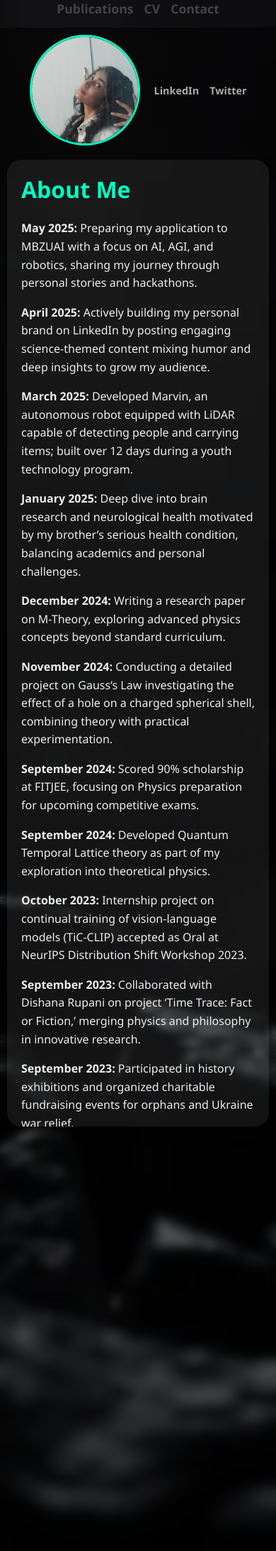
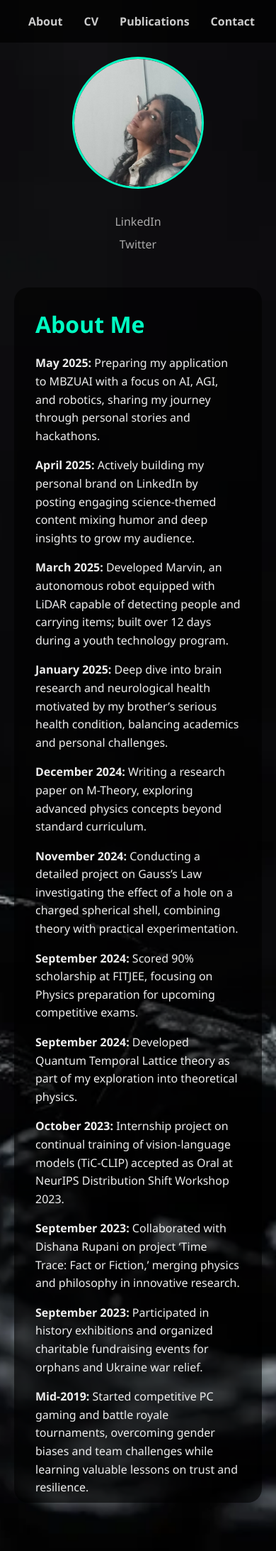
Before and after one commit to dishana11/dishana11.github.io, a Jekyll site: the page built from index.md, in a window 390 px wide. Shown: the top 2185 px of the page at 71% size. Built offline with Jekyll 4.4.1, drawn with Linux system fonts in a browser that asks for light colours; some of the changed lines change nothing that is shown.

Commit message:
Update index.md

```diff
--- a/index.md
+++ b/index.md
@@ -1,164 +1,133 @@
 ---
-title: About Me
+title: Dishana | Portfolio
 layout: default
 ---
 
 <style>
-  html, body {
-    height: 100%;
+  body {
     margin: 0;
     font-family: 'Segoe UI', Tahoma, Geneva, Verdana, sans-serif;
     background: url('/assets/my-background.jpg') no-repeat center center fixed;
     background-size: cover;
-    overflow: hidden; /* Disable page scroll */
     color: #fff;
   }
 
-  .page-container {
+  .navbar {
+    position: fixed;
+    top: 0;
+    left: 0;
+    right: 0;
+    height: 60px;
+    background: rgba(0, 0, 0, 0.7);
     display: flex;
-    min-height: 100vh;
-    backdrop-filter: blur(6px);
-    background-color: rgba(0, 0, 0, 0.5);
-    padding: 20px;
+    align-items: center;
+    justify-content: flex-end;
+    padding: 0 30px;
+    z-index: 100;
   }
 
-  /* Left sidebar with image and links */
-  .sidebar {
-    width: 220px;
-    display: flex;
-    flex-direction: column;
-    align-items: center;
+  .navbar a {
     color: #ccc;
+    text-decoration: none;
+    margin-left: 30px;
     font-weight: 600;
+    font-size: 1rem;
+    transition: color 0.3s;
+    cursor: pointer;
   }
 
-  .profile-img {
-    width: 150px;
-    height: 150px;
+  .navbar a:hover {
+    color: #00ffc3;
+  }
+
+  .main {
+    padding-top: 80px;
+    max-width: 1100px;
+    margin: auto;
+    display: flex;
+    gap: 40px;
+    padding-left: 20px;
+    padding-right: 20px;
+  }
+
+  .left-side {
+    flex: 0 0 250px;
+    text-align: center;
+  }
+
+  .left-side img {
+    width: 180px;
+    height: 180px;
     border-radius: 50%;
+    border: 3px solid #00ffc3;
     object-fit: cover;
-    border: 3px solid #00ffc3;
     margin-bottom: 20px;
   }
 
-  .sidebar-links {
-    display: flex;
-    flex-direction: column;
-    gap: 15px;
-    width: 100%;
-    font-size: 1.1rem;
+  .left-side a {
+    display: block;
+    color: #aaa;
+    margin: 10px 0;
+    text-decoration: none;
+    transition: color 0.3s;
   }
 
-  .sidebar-links a {
-    color: #aaa;
-    text-decoration: none;
-    cursor: pointer;
-    transition: color 0.3s ease;
-  }
-
-  .sidebar-links a:hover {
+  .left-side a:hover {
     color: #00ffc3;
   }
 
-  /* Top navigation */
-  .top-nav {
-    position: fixed;
-    top: 20px;
-    right: 20px;
-    display: flex;
-    gap: 25px;
-    font-weight: 700;
-    color: #444; /* dark grey */
-    font-size: 1.1rem;
-    z-index: 10;
+  .content-box {
+    flex-grow: 1;
+    background: rgba(0, 0, 0, 0.6);
+    border-radius: 20px;
+    padding: 30px;
+    max-height: 75vh;
+    overflow-y: auto;
+    color: #eee;
   }
 
-  .top-nav a {
-    color: #444;
-    text-decoration: none;
-    cursor: pointer;
-  }
-
-  .top-nav a:hover {
-    color: #00ffc3;
-  }
-
-  /* Scrollable about me box */
-  .about-box {
-    flex-grow: 1;
-    max-width: 700px;
-    background-color: rgba(255, 255, 255, 0.07);
-    border-radius: 20px;
-    box-shadow: 0 8px 20px rgba(0, 0, 0, 0.3);
-    padding: 30px;
-    margin-left: 40px;
-    color: #eee;
-    overflow-y: auto;
-    max-height: 80vh;
-  }
-
-  .about-box h1 {
+  .content-box h1 {
     color: #00ffc3;
     margin-top: 0;
   }
 
-  .about-box p {
+  .content-box p {
     line-height: 1.6;
   }
 
-  /* Responsive for small screens */
-  @media (max-width: 700px) {
-    .page-container {
+  iframe {
+    width: 100%;
+    height: 600px;
+    border: none;
+    border-radius: 12px;
+    background-color: #fff;
+  }
+
+  @media (max-width: 768px) {
+    .main {
       flex-direction: column;
-      padding: 10px;
-    }
-    .sidebar {
-      width: 100%;
-      flex-direction: row;
-      justify-content: center;
-      margin-bottom: 20px;
-    }
-    .profile-img {
-      margin-bottom: 0;
-      margin-right: 20px;
-    }
-    .sidebar-links {
-      flex-direction: row;
-      gap: 15px;
-      width: auto;
-      font-size: 0.9rem;
-    }
-    .about-box {
-      margin-left: 0;
-      max-width: 100%;
-      max-height: 60vh;
-      padding: 20px;
-    }
-    .top-nav {
-      position: static;
-      margin-bottom: 15px;
-      justify-content: center;
-      gap: 15px;
     }
   }
 </style>
 
-<div class="top-nav">
-  <a href="/publications.html" target="_blank">Publications</a>
-  <a href="/assets/Dishana%20cv%20(3).pdf" target="_blank" download>CV</a>
-  <a href="/contact.html" target="_blank">Contact</a>
+<!-- Navigation -->
+<div class="navbar">
+  <a onclick="showSection('about')">About</a>
+  <a onclick="showSection('cv')">CV</a>
+  <a onclick="showSection('publications')">Publications</a>
+  <a onclick="showSection('contact')">Contact</a>
 </div>
 
-<div class="page-container">
-  <div class="sidebar">
-    <img src="/assets/images/avatar.jpg" alt="Dishana's Profile Image" class="profile-img" />
-    <div class="sidebar-links">
-      <a href="https://www.linkedin.com/in/yourlinkedin" target="_blank">LinkedIn</a>
-      <a href="https://twitter.com/yourtwitter" target="_blank">Twitter</a>
-    </div>
+<!-- Main Layout -->
+<div class="main">
+  <div class="left-side">
+    <img src="/assets/images/avatar.jpg" alt="Dishana's Image" />
+    <a href="https://www.linkedin.com/in/yourlinkedin" target="_blank">LinkedIn</a>
+    <a href="https://twitter.com/yourtwitter" target="_blank">Twitter</a>
   </div>
 
-  <div class="about-box">
+  <div class="content-box" id="content-box">
+    <!-- Default content (About) loads here -->
     <h1>About Me</h1>
     <p><strong>May 2025:</strong> Preparing my application to MBZUAI with a focus on AI, AGI, and robotics, sharing my journey through personal stories and hackathons.</p>
     <p><strong>April 2025:</strong> Actively building my personal brand on LinkedIn by posting engaging science-themed content mixing humor and deep insights to grow my audience.</p>
@@ -176,3 +145,43 @@ layout: default
     <p><strong>2014 onwards:</strong> Consistently involved in STEM projects, academic competitions, and community volunteering, shaping my passion for science and service.</p>
   </div>
 </div>
+
+<!-- JavaScript to switch sections -->
+<script>
+  function showSection(section) {
+    const content = document.getElementById('content-box');
+    if (section === 'about') {
+      content.innerHTML = `
+        <h1>About Me</h1>
+        <p><strong>May 2025:</strong> Preparing my application to MBZUAI...</p>
+        <p><strong>April 2025:</strong> Actively building my personal brand...</p>
+        <p><strong>March 2025:</strong> Developed Marvin, an autonomous robot...</p>
+        <p><strong>January 2025:</strong> Deep dive into brain research...</p>
+        <p><strong>December 2024:</strong> Writing a research paper on M-Theory...</p>
+        <p><strong>November 2024:</strong> Conducting a detailed project on Gauss’s Law...</p>
+        <p><strong>September 2024:</strong> Scored 90% scholarship at FITJEE...</p>
+        <p><strong>September 2024:</strong> Developed Quantum Temporal Lattice theory...</p>
+        <p><strong>October 2023:</strong> Internship project on vision-language models...</p>
+        <p><strong>September 2023:</strong> Collaborated on ‘Time Trace: Fact or Fiction’...</p>
+        <p><strong>Mid-2019:</strong> Started competitive PC gaming...</p>
+        <p><strong>2014:</strong> Volunteered and awarded for community service...</p>
+        <p><strong>2014 onwards:</strong> Active in STEM and volunteering.</p>
+      `;
+    } else if (section === 'cv') {
+      content.innerHTML = `
+        <h1>My CV</h1>
+        <iframe src="/assets/Dishana cv (3).pdf"></iframe>
+      `;
+    } else if (section === 'publications') {
+      content.innerHTML = `
+        <h1>Publications</h1>
+        <p>I have published a research paper on Quantum Temporal Lattice (QTL), which explores the deep interplay between time, quantum fields, and theoretical lattice structures.</p>
+      `;
+    } else if (section === 'contact') {
+      content.innerHTML = `
+        <h1>Contact</h1>
+        <p>Email me at <a href="mailto:and@gmail.com" style="color:#00ffc3;">and@gmail.com</a></p>
+      `;
+    }
+  }
+</script>
```
